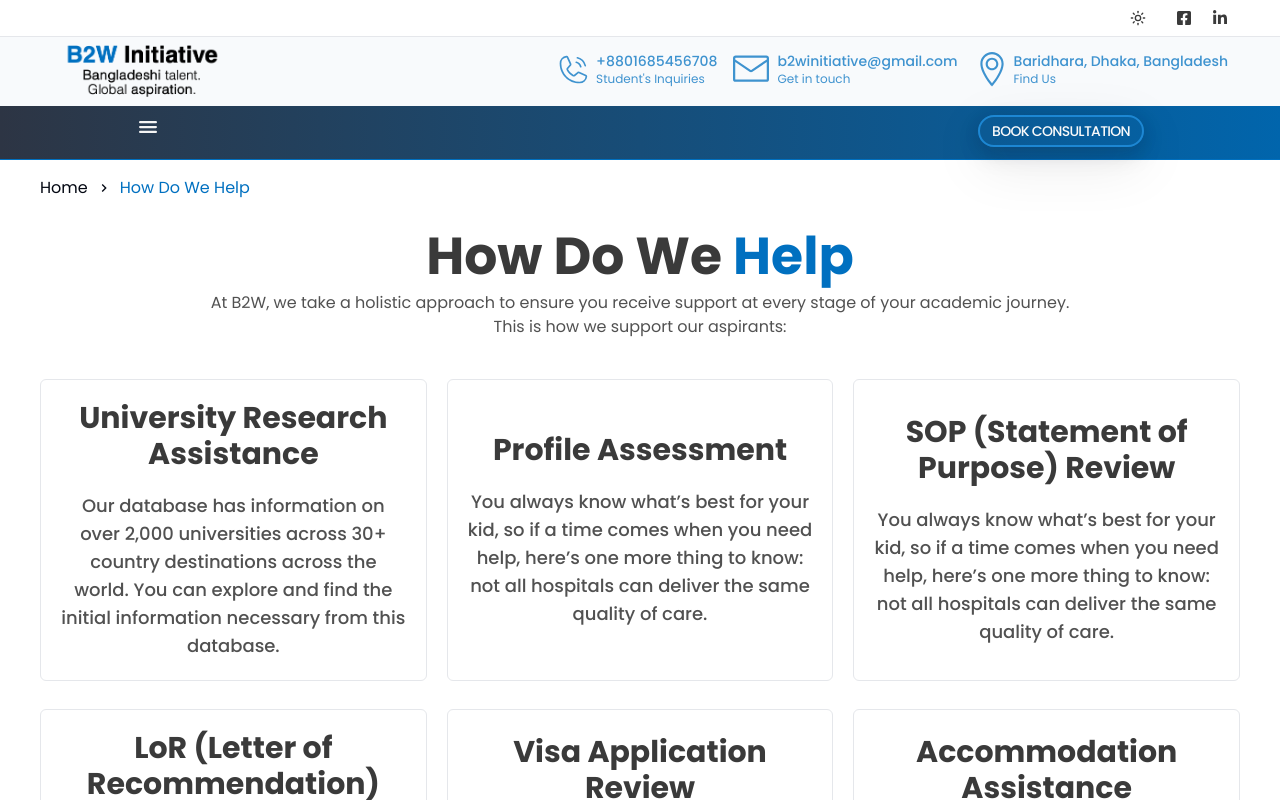
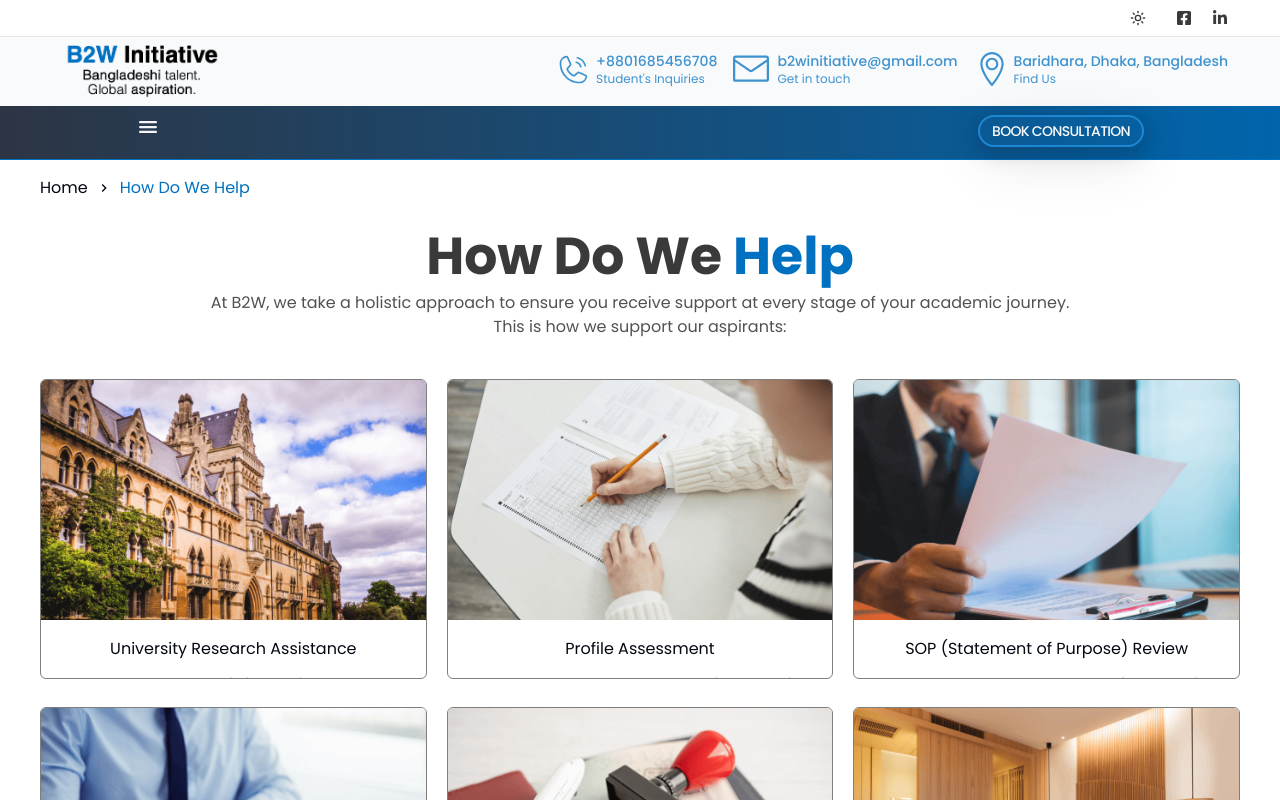
Before and after one commit to wpseemol/b2wi-development, a Next.js app: page /how-do-we-help in a window 1280 px wide. Shown: the top 800 px of the page. Built offline with nearby package versions, Linux system fonts and the light colour scheme.

Commit message:
how do we be help card desigine done

```diff
--- /dev/null
+++ b/app/how-do-we-help/_components/help-category-card.tsx
@@ -0,0 +1,32 @@
+import { CategoryHelpType } from '@/types/how-does-help';
+import Image from 'next/image';
+
+export default function HelpCategoryCard({
+    content,
+}: {
+    content: CategoryHelpType;
+}) {
+    return (
+        <div className="relative ">
+            <div className="group border border-black/50 rounded-md hover:shadow-[0_3px_10px_rgb(0,0,0,0.2)] duration-200 relative h-[300px] hover:h-fit overflow-hidden">
+                <figure>
+                    <Image
+                        src={`/images/how-does-help/${content.imageUrl}`}
+                        alt={content.title}
+                        width={450}
+                        height={380}
+                    />
+                </figure>
+                <div className="md:px-5 -pb-5 p-2 flex flex-col justify-center items-center absolute group-hover:top-0 top-[14.8rem] left-0 duration-200 group-hover:bg-sky-900/75 group-hover:text-white group-hover:w-full group-hover:h-full ">
+                    <h3 className=" h-12 flex items-center group-hover:text-2xl group-hover:font-semibold group-hover:text-neutral-900/85 group-hover:text-white group-hover:dark:text-neutral-100/85 duration-150 text-center group-hover:mb-3">
+                        {content.title}
+                    </h3>
+                    <p className="text-center font-medium group-hover:text-white text-neutral-800/80 dark:text-neutral-100/85">
+                        {content.description}
+                    </p>
+                </div>
+            </div>
+            <div className="absolute bottom-0 left-0 w-full h-[3.7rem] "></div>
+        </div>
+    );
+}
--- a/app/how-do-we-help/_components/help-category.tsx
+++ b/app/how-do-we-help/_components/help-category.tsx
@@ -1,4 +1,5 @@
 import { CategoryHelpType } from '@/types/how-does-help';
+import HelpCategoryCard from './help-category-card';
 
 export default function HelpCategory() {
     return (
@@ -9,16 +10,7 @@ export default function HelpCategory() {
 
             <div className="grid lg:grid-cols-3 md:grid-cols-2 grid-cols-1 gap-x-5 gap-y-7">
                 {categoryHelp.map((category) => (
-                    <div
-                        key={category.id}
-                        className="flex flex-col gap-y-5 justify-center items-center p-5 border rounded-md hover:shadow-[0_3px_10px_rgb(0,0,0,0.2)] duration-200">
-                        <h3 className="text-3xl font-semibold text-center text-neutral-900/85 dark:text-neutral-100/85">
-                            {category.title}
-                        </h3>
-                        <p className="text-center text-lg font-medium text-neutral-800/80 dark:text-neutral-100/85">
-                            {category.description}
-                        </p>
-                    </div>
+                    <HelpCategoryCard key={category.id} content={category} />
                 ))}
             </div>
         </section>
--- a/types/how-does-help/index.d.ts
+++ b/types/how-does-help/index.d.ts
@@ -7,5 +7,6 @@ export interface TopSearchType {
 export interface CategoryHelpType {
     id: number | string;
     title: string;
+    imageUrl: string;
     description: string;
 }
```
